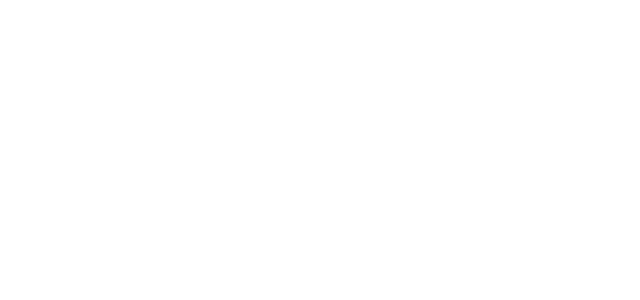
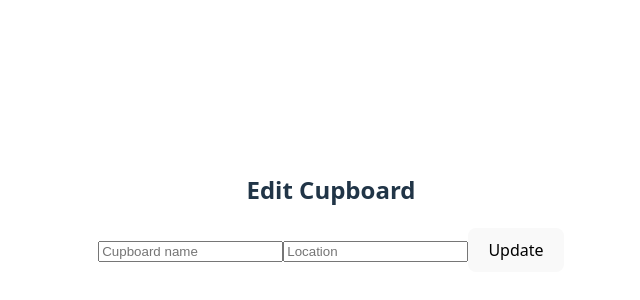
Before and after one commit to nhasanka/Inventory-Management-System, a React (Vite) app in the folder frontend_React/: page /cupboards/edit/1 in a window 1280 px wide. Before the commit this address had no page. Shown: the part 188-488 px from the top of the page, without its empty margins (309-949 px from the left). Built offline with nearby package versions, Linux system fonts and the light colour scheme; no server answers.

Commit message:
Create edit cupboard

```diff
--- a/frontend_React/src/App.jsx
+++ b/frontend_React/src/App.jsx
@@ -5,6 +5,7 @@
 import { AuthProvider } from "./context/AuthContext";
 import Users from "./pages/Users";
 import Cupboards from "./pages/Cupboards";
+import EditCupboard from "./pages/EditCupboard";
 
 function App() {
   return (
@@ -16,6 +17,7 @@
             <Route path="/dashboard" element={<Dashboard />} />
             <Route path="/users" element={<Users />} />
             <Route path="/cupboards" element={<Cupboards />} />
+            <Route path="/cupboards/edit/:id" element={<EditCupboard />} />
           </Routes>
         </BrowserRouter>
       </AuthProvider>
--- a/frontend_React/src/components/cupboard/CupboardList.jsx
+++ b/frontend_React/src/components/cupboard/CupboardList.jsx
@@ -22,13 +22,30 @@
     <div>
       <h2>Cupboards</h2>
 
-      <ul>
-        {cupboards.map((c) => (
-          <li key={c.id}>
-            {c.name} - {c.location}
-          </li>
-        ))}
-      </ul>
+      <table border="1" width="100%" cellPadding="10">
+        <thead>
+          <tr>
+            <th>ID</th>
+            <th>Name</th>
+            <th>Location</th>
+            <th>Action</th>
+          </tr>
+        </thead>
+
+        <tbody>
+          {cupboards.map((cupboard) => (
+            <tr key={cupboard.id}>
+              <td>{cupboard.id}</td>
+              <td>{cupboard.name}</td>
+              <td>{cupboard.location}</td>
+
+              <td>
+                <a href={`/cupboards/edit/${cupboard.id}`}>Edit</a>
+              </td>
+            </tr>
+          ))}
+        </tbody>
+      </table>
     </div>
   );
 }
--- /dev/null
+++ b/frontend_React/src/pages/EditCupboard.jsx
@@ -0,0 +1,65 @@
+import { useEffect, useState } from "react";
+import { useParams, useNavigate } from "react-router-dom";
+import API from "../api/api";
+
+function EditCupboard() {
+  const { id } = useParams();
+  const navigate = useNavigate();
+
+  const [name, setName] = useState("");
+  const [location, setLocation] = useState("");
+
+  useEffect(() => {
+    API.get(`/cupboards/${id}`, {
+      headers: {
+        Authorization: `Bearer ${localStorage.getItem("token")}`,
+      },
+    }).then((res) => {
+      setName(res.data.name);
+      setLocation(res.data.location);
+    });
+  }, [id]);
+
+  const handleSubmit = async (e) => {
+    e.preventDefault();
+
+    await API.put(
+      `/cupboards/${id}`,
+      {
+        name,
+        location,
+      },
+      {
+        headers: {
+          Authorization: `Bearer ${localStorage.getItem("token")}`,
+        },
+      },
+    );
+
+    navigate("/cupboards");
+  };
+
+  return (
+    <div>
+      <h2>Edit Cupboard</h2>
+
+      <form onSubmit={handleSubmit}>
+        <input
+          value={name}
+          onChange={(e) => setName(e.target.value)}
+          placeholder="Cupboard name"
+        />
+
+        <input
+          value={location}
+          onChange={(e) => setLocation(e.target.value)}
+          placeholder="Location"
+        />
+
+        <button type="submit">Update</button>
+      </form>
+    </div>
+  );
+}
+
+export default EditCupboard;
```
